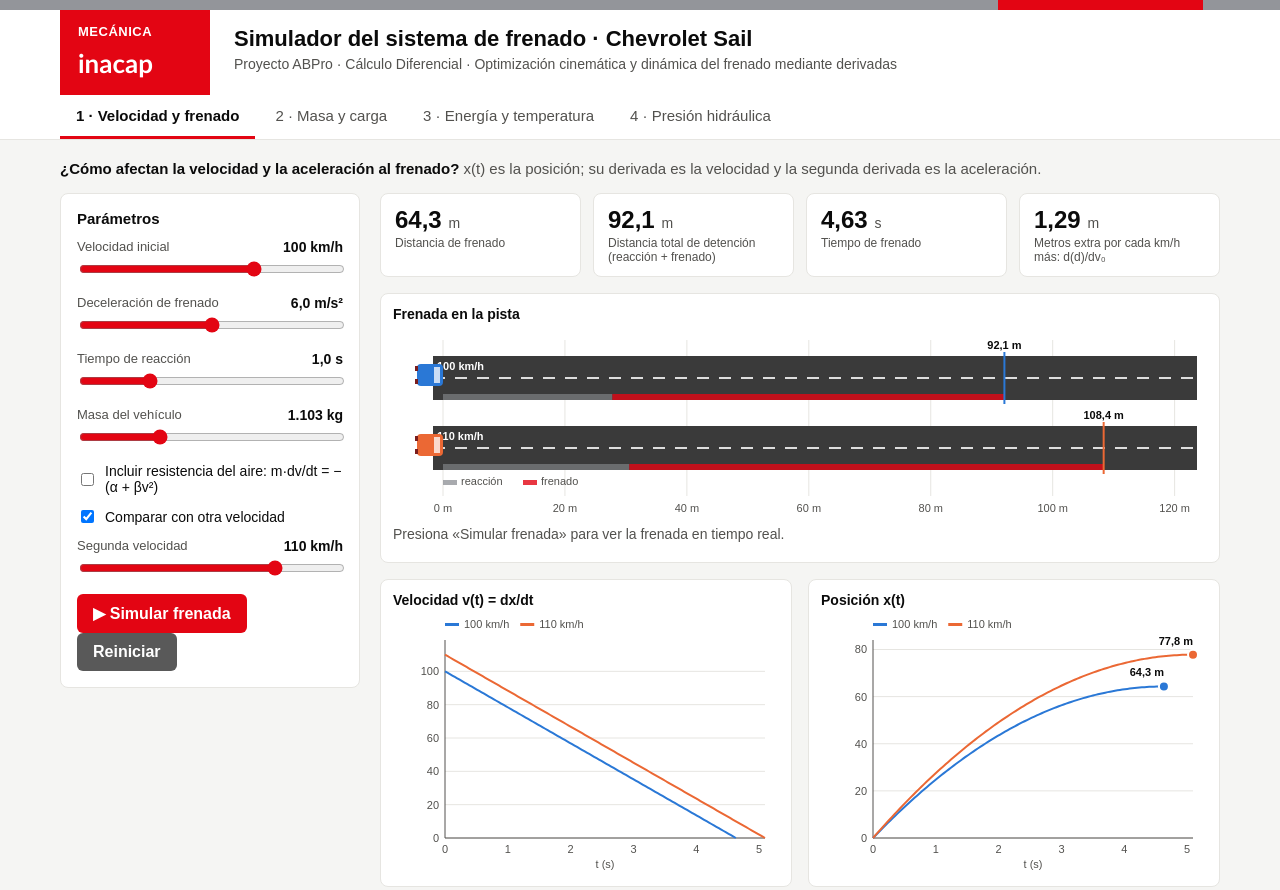
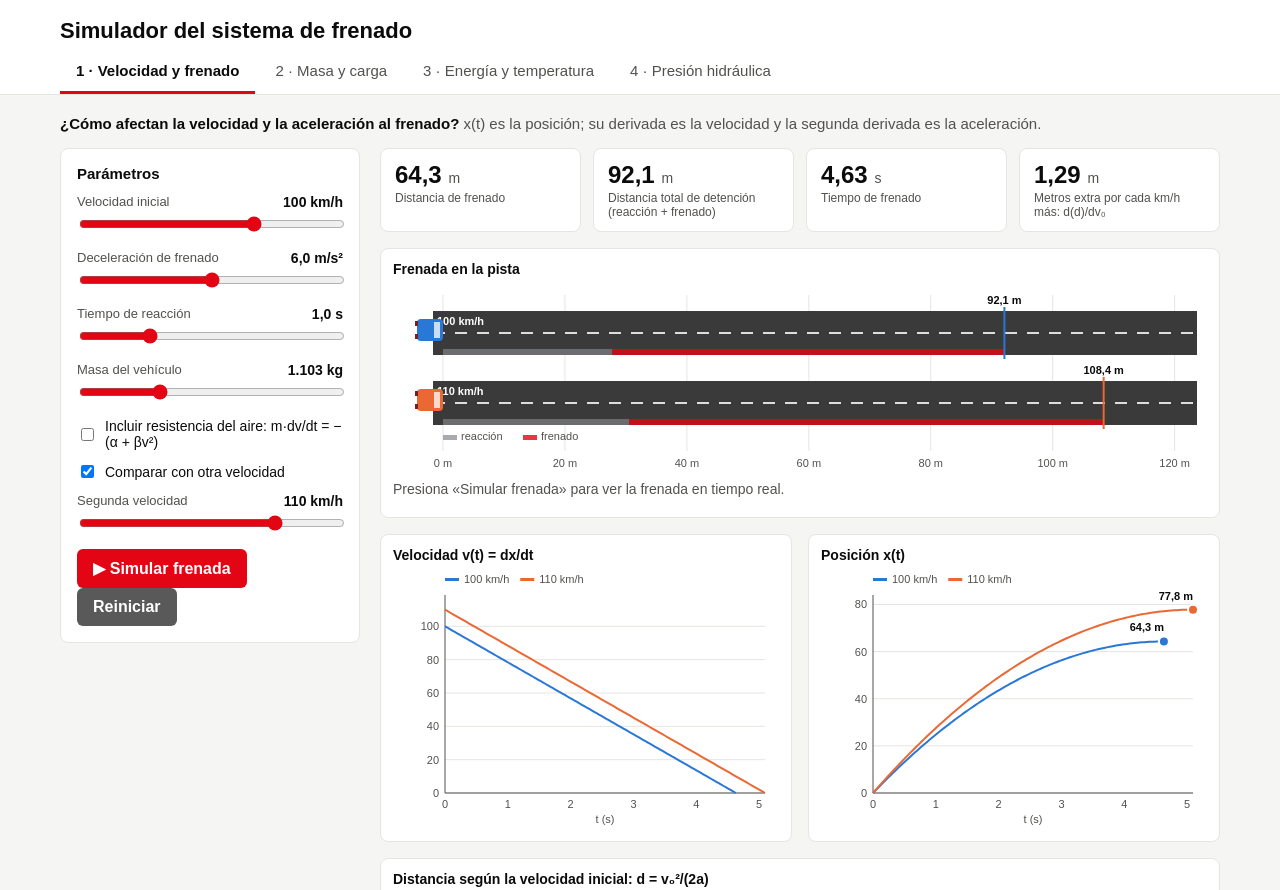
Before and after one commit to josevelasquez321/calculo, a plain HTML site: page index.html in a window 1280 px wide. Shown: the top 890 px of the page. Drawn offline with Linux system fonts and the light colour scheme.

Commit message:
Quitar encabezado institucional y pie: página limpia del simulador
Co-Authored-By: Claude Opus 5.5 <noreply@anthropic.com>
Claude-Session: https://claude.ai/code/session_016wnMt8qy24RyDqjPwoLYpF

```diff
--- a/index.html
+++ b/index.html
@@ -3,7 +3,7 @@
 <head>
 <meta charset="utf-8">
 <meta name="viewport" content="width=device-width, initial-scale=1">
-<title>Simulador de frenado · Proyecto ABPro</title>
+<title>Simulador de frenado</title>
 <style>
   :root {
     --rojo: #e30513; --rojo-osc: #b8040f; --gris: #93959a; --gris-osc: #595959;
@@ -12,14 +12,9 @@
   }
   * { box-sizing: border-box; }
   body { margin: 0; font-family: Arial, Helvetica, sans-serif; background: var(--fondo); color: var(--tinta); }
-  header { background: var(--sup); border-top: 10px solid var(--gris); position: relative; }
-  header::before { content: ""; position: absolute; top: -10px; right: 6%; width: 16%; height: 10px; background: var(--rojo); }
-  .cab { max-width: 1200px; margin: 0 auto; display: flex; align-items: stretch; gap: 24px; padding: 0 20px; }
-  .bloque { background: var(--rojo); color: #fff; padding: 14px 18px 16px; font-weight: bold; font-size: 13px; letter-spacing: .5px; min-width: 150px; }
-  .bloque .marca { font-size: 26px; letter-spacing: 0; margin-top: 8px; font-family: Calibri, Arial, sans-serif; }
-  .titulo { padding: 16px 0; }
-  .titulo h1 { margin: 0 0 4px; font-size: 22px; }
-  .titulo p { margin: 0; color: var(--tinta2); font-size: 14px; }
+  header { background: var(--sup); }
+  .cab { max-width: 1200px; margin: 0 auto; padding: 18px 20px 6px; }
+  .cab h1 { margin: 0; font-size: 22px; }
   nav { max-width: 1200px; margin: 0 auto; padding: 0 20px; display: flex; gap: 4px; flex-wrap: wrap; }
   nav button { border: 0; background: transparent; padding: 12px 16px; font: inherit; font-size: 15px; color: var(--tinta2); cursor: pointer; border-bottom: 3px solid transparent; }
   nav button.on { color: var(--tinta); font-weight: bold; border-bottom-color: var(--rojo); }
@@ -64,19 +59,11 @@
   td.num, th.num { text-align: right; }
   .tip { position: fixed; pointer-events: none; background: #fff; border: 1px solid var(--linea); box-shadow: 0 2px 8px rgba(0,0,0,.12); border-radius: 6px; padding: 6px 10px; font-size: 12px; display: none; z-index: 10; }
   .tip .sw { display: inline-block; width: 10px; height: 3px; margin-right: 6px; vertical-align: middle; }
-  footer { max-width: 1200px; margin: 0 auto; padding: 10px 20px 30px; font-size: 12px; color: var(--tinta3); }
-  .pie { height: 18px; background: var(--rojo); }
 </style>
 </head>
 <body>
 <header>
-  <div class="cab">
-    <div class="bloque">MECÁNICA<div class="marca">inacap</div></div>
-    <div class="titulo">
-      <h1>Simulador del sistema de frenado · Chevrolet Sail</h1>
-      <p>Proyecto ABPro · Cálculo Diferencial · Optimización cinemática y dinámica del frenado mediante derivadas</p>
-    </div>
-  </div>
+  <div class="cab"><h1>Simulador del sistema de frenado</h1></div>
 </header>
 <div class="barra-nav"><nav id="nav">
   <button data-t="t1" class="on">1 · Velocidad y frenado</button>
@@ -213,10 +200,6 @@
   </div>
 </section>
 </main>
-<footer>
-  Modelos del informe ABPro «Optimización cinemática y dinámica del sistema de frenado mediante modelado matemático y cálculo diferencial». Datos del vehículo: masa 1.103 kg, distancia entre ejes 2,50 m. Fuentes: Serway y Jewett (2019); Stewart (2018); Gillespie (1992); Limpert (2011); 49 CFR § 571.106 (FMVSS 106).
-</footer>
-<div class="pie"></div>
 <div class="tip" id="tip"></div>
 
 <script>
```
